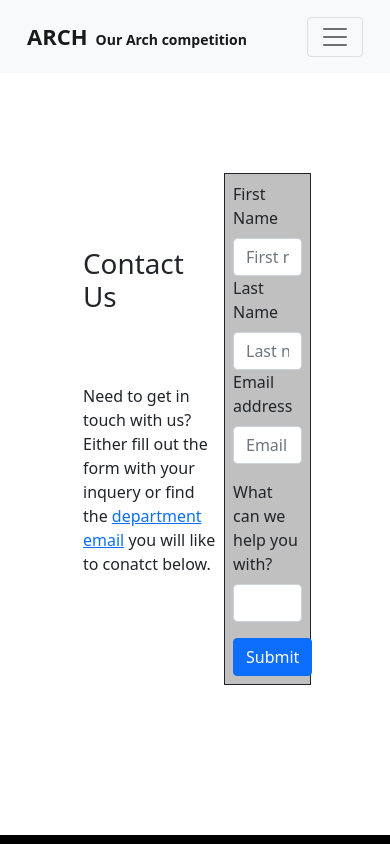
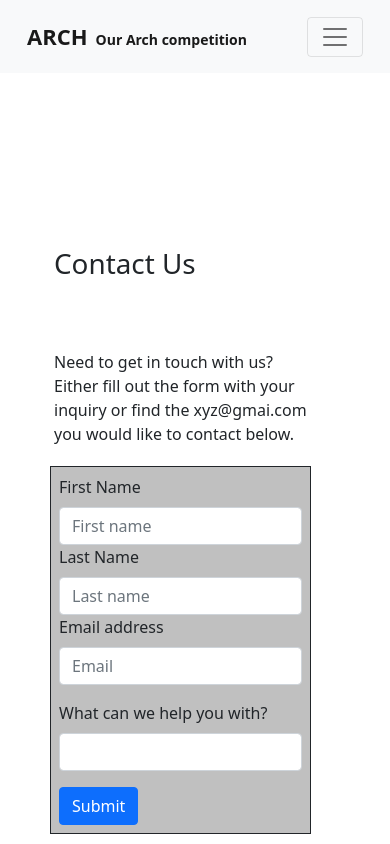
Before and after one commit to DedicatedRishi/project1, a React (Vite) app: page /contactus in a window 390 px wide. Shown: the top 844 px of the page. Built offline with nearby package versions, Linux system fonts and the light colour scheme.

Commit message:
made contactus page responsive

```diff
--- a/src/pages/ContactUs.jsx
+++ b/src/pages/ContactUs.jsx
@@ -7,65 +7,73 @@ const Contact = () => {
   return (
     <Wrapper>
       <div className='contact'>
-      <div class="d-flex justify-content-center align-items-stretch">
-        <div class="p-1">
-          <h1>Contact Us </h1>
-          <p onclick="redirectToEmail()" class="text-break">Need to get in touch with us? Either fill out the form with your inquery or find the <a href="mailto:vaishnavidraut97@gmail.com?subject = Feedback&body = Message">department email</a> you will like to conatct below.</p>
+        <div className="d-flex justify-content-center align-items-stretch">
+          <div className="p-1">
+            <h1>Contact Us</h1>
+            <p className="text-break">Need to get in touch with us? Either fill out the form with your inquiry or find the xyz@gmai.com you would like to contact below.</p>
           </div>
-        <div class="p-2 border border-dark">
+          <div className="p-2 border border-dark">
             <form>
-            <div class="mb-3">
-              <div class="col">
-                <label for="exampleInputFirstName" class="form-label">First Name</label>
-                <input type="text" class="form-control" placeholder="First name" aria-label="First name" />
+              <div className="mb-3">
+                <div className="col">
+                  <label htmlFor="exampleInputFirstName" className="form-label">First Name</label>
+                  <input type="text" className="form-control" placeholder="First name" aria-label="First name" />
                 </div>
-              <div class="col">
-                <label for="exampleInputLastName" class="form-label">Last Name</label>
-                <input type="text" class="form-control" placeholder="Last name" aria-label="Last name" />
+                <div className="col">
+                  <label htmlFor="exampleInputLastName" className="form-label">Last Name</label>
+                  <input type="text" className="form-control" placeholder="Last name" aria-label="Last name" />
                 </div>
-              <label for="exampleInputEmail1" class="form-label">Email address</label>
-              <input type="email" class="form-control" id="exampleInputEmail1" placeholder="Email" aria-describedby="emailHelp" />
-
+                <label htmlFor="exampleInputEmail1" className="form-label">Email address</label>
+                <input type="email" className="form-control" id="exampleInputEmail1" placeholder="Email" aria-describedby="emailHelp" />
               </div>
-            <div class="mb-3">
-              <label for="exampleInput" class="form-label">What can we help you with?</label>
-              <input type="text" class="form-control" id="exampleInput" />
+              <div className="mb-3">
+                <label htmlFor="exampleInput" className="form-label">What can we help you with?</label>
+                <input type="text" className="form-control" id="exampleInput" />
               </div>
-
-            <button type="submit" class="btn btn-primary">Submit</button>
+              <button type="submit" className="btn btn-primary">Submit</button>
             </form>
           </div>
         </div>
-
       </div>
-
     </Wrapper>
   )
 }
 
 const Wrapper = styled.section`
   margin-top: 100px;
-  margin-bottom:150px;
+  margin-bottom: 150px;
 
-.p-2{
-  width : 30%;
-  background-color : #C0C0C0;
+  .p-2 {
+    width: 30%;
+    background-color: #C0C0C0;
   }
-.p-1{
-  width : 50%;
-  text-align : left;
+
+  .p-1 {
+    width: 50%;
+    text-align: left;
   }
-.d-flex{
+
+  .d-flex {
     margin-left: 50px;
     margin-right: 50px;
-  margin-top : 15px;
-  background-color : white;
+    margin-top: 15px;
+    background-color: white;
+  }
 
-}
-h1{
+  h1 {
     margin: 70px 0;
   }
 
+  @media (max-width: 768px) {
+    .d-flex {
+      flex-direction: column;
+      align-items: center;
+    }
+
+    .p-1, .p-2 {
+      width: 90%;
+    }
+  }
 `;
 
-export default Contact
+export default Contact;
```
Lines whose indentation alone changed are shown as unchanged.
